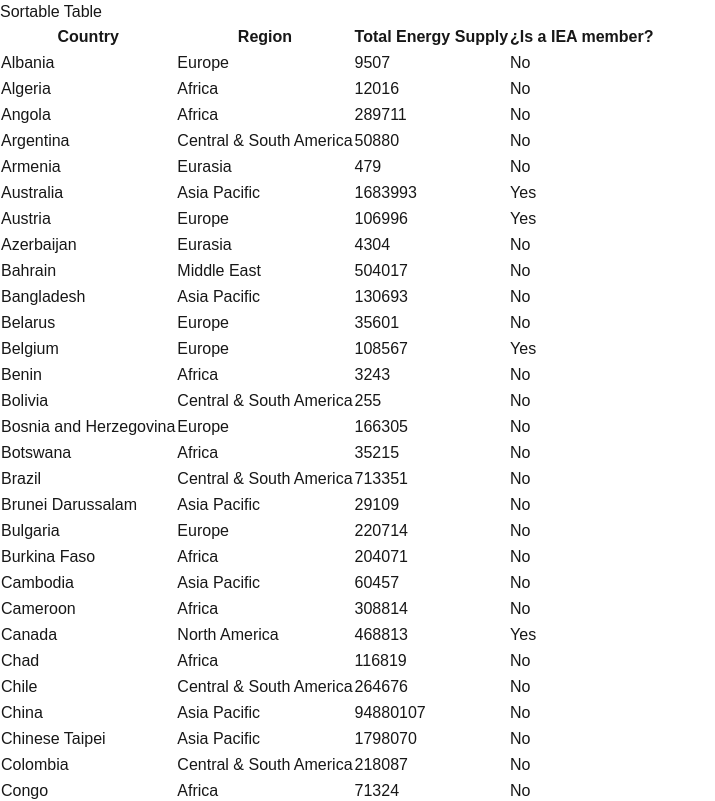
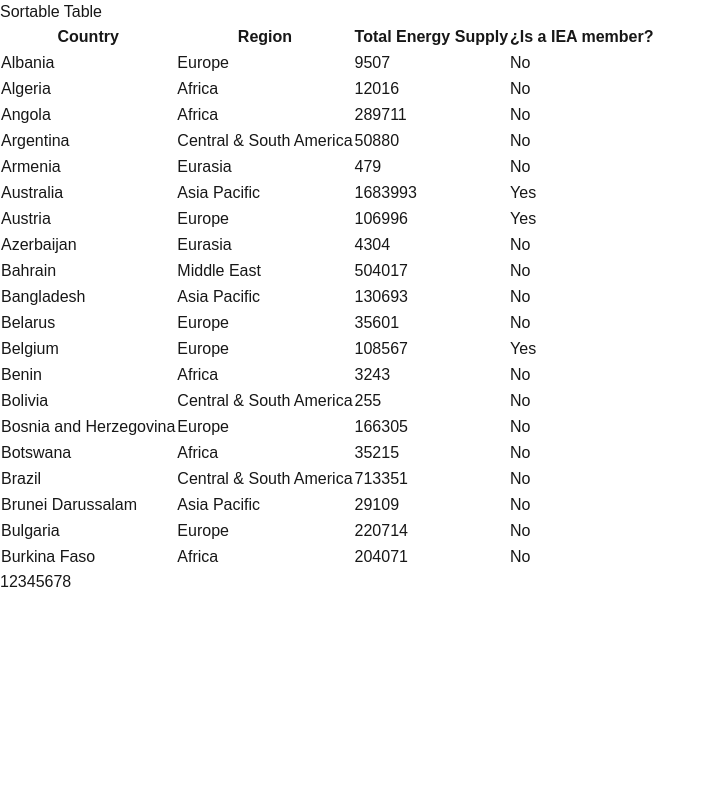
Before and after one commit to rafaelvega/iea-sortable-table, a Next.js app: page / in a window 1280 px wide. Shown: the top 801 px of the page, without its empty margins (0-715 px from the left). Built offline with nearby package versions, Linux system fonts and the light colour scheme.

Commit message:
Adding pagination for the table list
paginatedData was create with a slice of data with the interval of the pagination

```diff
--- a/src/app/page.js
+++ b/src/app/page.js
@@ -4,6 +4,8 @@ import React, { useState, useEffect } from 'react';
 
 const Home = () => {
   const [data, setData] = useState([]);
+  const [currentPage, setCurrentPage] = useState(1);
+  const itemsPerPage = 20;
 
   useEffect(() => {
     fetch('/data.json')
@@ -13,8 +15,12 @@ const Home = () => {
       });
   }, []);
 
+  const paginatedData = data.slice(
+    (currentPage - 1) * itemsPerPage,
+    currentPage * itemsPerPage
+  );
 
-
+  const totalPages = Math.ceil(data.length / itemsPerPage);
 
   return (
     <div className="App">
@@ -29,7 +35,7 @@ const Home = () => {
           </tr>
         </thead>
         <tbody>
-          {data.map((row, index) => (
+          {paginatedData.map((row, index) => (
             <tr key={index}>
               <td>{row['country']}</td>
               <td>{row['region']}</td>
@@ -39,6 +45,16 @@ const Home = () => {
           ))}
         </tbody>
       </table>
+      <div className="pagination">
+        {Array.from({ length: totalPages }, (_, index) => (
+          <button
+            key={index}
+            onClick={() => setCurrentPage(index + 1)}
+          >
+            {index + 1}
+          </button>
+        ))}
+      </div>
     </div>
   );
 };
```
